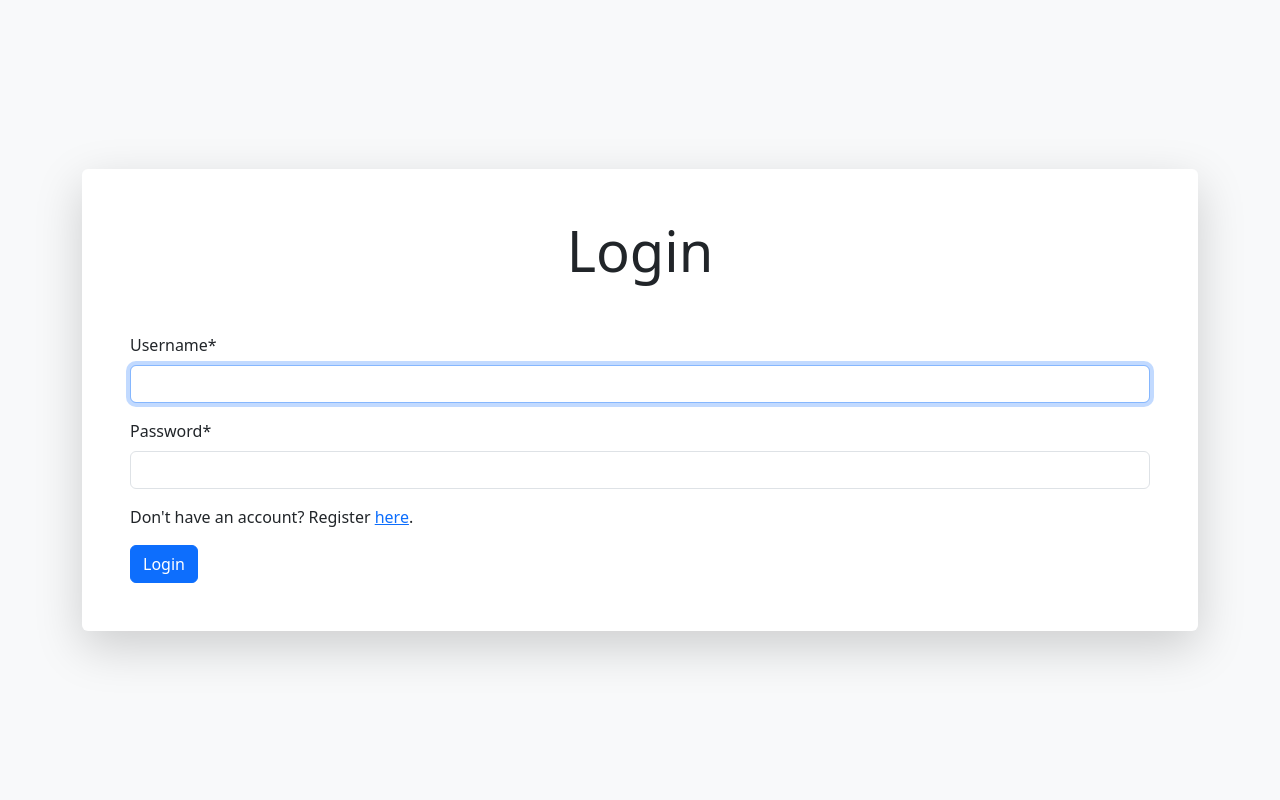
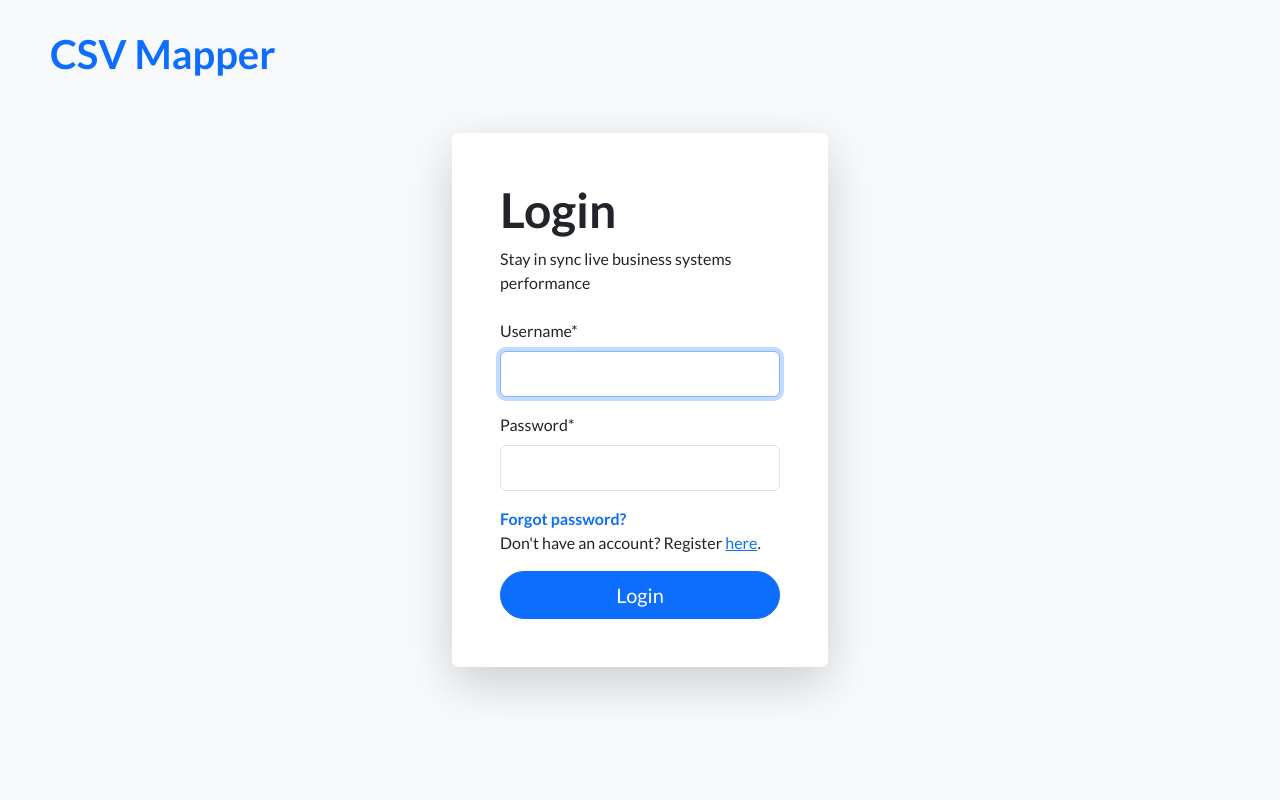
Before and after one commit to alexjthomson/csv-mapper, a Django app: page /account/login/ in a window 1280 px wide. Run offline with Django 4.2, Linux system fonts and the light colour scheme; parts of the project's set-up code (start-up, migrations or seed data) failed here and were passed over; some libraries are stand-ins or nearby versions.

Commit message:
Improved styling

```diff
--- a/src/account/templates/base.html
+++ b/src/account/templates/base.html
@@ -6,9 +6,13 @@
     <meta name="viewport" content="width-device-width, initial-scale=1, shrink-to-fit=no" />
     <title>{% block title %}CSV Mapper{% endblock %}</title>
     <link href="https://cdn.jsdelivr.net/npm/bootstrap@5.3.2/dist/css/bootstrap.min.css" rel="stylesheet" integrity="sha384-T3c6CoIi6uLrA9TneNEoa7RxnatzjcDSCmG1MXxSR1GAsXEV/Dwwykc2MPK8M2HN" crossorigin="anonymous">
-    <link rel="stylesheet" href="{% static 'css/style.css' %}">
+    <link rel="preconnect" href="https://fonts.googleapis.com">
+    <link rel="preconnect" href="https://fonts.gstatic.com" crossorigin>
+    <link href="https://fonts.googleapis.com/css2?family=Lato:wght@100;300;400;700;900&display=swap" rel="stylesheet">
+    <link rel="stylesheet" href="{% static 'css/main.css' %}">
 </head>
 <body class="text-dark bg-light d-flex align-items-center justify-content-center" style="min-height: 100vh;">
+    <h1 class="text-primary fw-bold" style="position: absolute; top: 30px; left: 50px">CSV Mapper</h1>
     {% block content %}{% endblock %}
     <script src="https://cdn.jsdelivr.net/npm/bootstrap@5.3.2/dist/js/bootstrap.bundle.min.js" integrity="sha384-C6RzsynM9kWDrMNeT87bh95OGNyZPhcTNXj1NW7RuBCsyN/o0jlpcV8Qyq46cDfL" crossorigin="anonymous"></script>
 </body>
--- a/src/account/templates/registration/login.html
+++ b/src/account/templates/registration/login.html
@@ -2,13 +2,15 @@
 {% block title %}Login{% endblock %}
 {% load crispy_forms_tags %}
 {% block content%}
-<div class="container">
+<div class="container" style="width: 25%; min-width: 400px">
     <div class="p-5 bg-white text-dark rounded shadow-lg">
-        <h1 class="display-4 text-center mb-5">Login</h1>
+        <h1 class="display-5 mb-2 fw-bold">Login</h1>
+        <p class="mb-4">Stay in sync live business systems performance</p>
         <form method="post">
             {% csrf_token %}{{form|crispy}}
-            <p>Don't have an account? Register <a href="/account/sign-up">here</a>.</p>
-            <button type="submit" class="btn btn-primary">Login</button>
+            <a class="text-primary fw-bold" style="text-decoration: none;" href="/account/reset-password">Forgot password?</a>
+            <p>Don't have an account? Register <a href="/account/register">here</a>.</p>
+            <button type="submit" class="btn btn-primary btn-lg rounded-pill w-100">Login</button>
         </form>
     </div>
 </div>
--- a/src/account/urls.py
+++ b/src/account/urls.py
@@ -3,5 +3,5 @@ from . import views
 
 urlpatterns = [
     path('', include('django.contrib.auth.urls')),
-    path('sign-up', views.sign_up, name='sign_up')
+    path('register', views.register, name='register')
 ]
--- a/src/csv_mapper/settings.py
+++ b/src/csv_mapper/settings.py
@@ -126,6 +126,7 @@ USE_TZ = True
 # https://docs.djangoproject.com/en/4.2/howto/static-files/
 
 STATIC_URL = 'static/'
+STATICFILES_DIRS = [os.path.join(BASE_DIR, 'static')]
 
 # Default primary key field type
 # https://docs.djangoproject.com/en/4.2/ref/settings/#default-auto-field
--- a/src/dashboard/static/css/main.css
+++ /dev/null
@@ -1,4 +0,0 @@
-body {
-    background-color: #f00;
-    background: #f00;
-}
--- /dev/null
+++ b/src/static/css/main.css
@@ -0,0 +1,6 @@
+body {
+    font-family: 'Lato', sans-serif;
+}
+.form-control {
+    padding: 10px 10px;
+}
```
Also changed, not shown: src/account/templates/registration/register.html (added, +16 -0 lines), src/account/templates/registration/sign-up.html (deleted, +0 -15 lines), src/account/views.py (+3 -4 lines), src/account/static/css/main.css (deleted), 7 other files.
